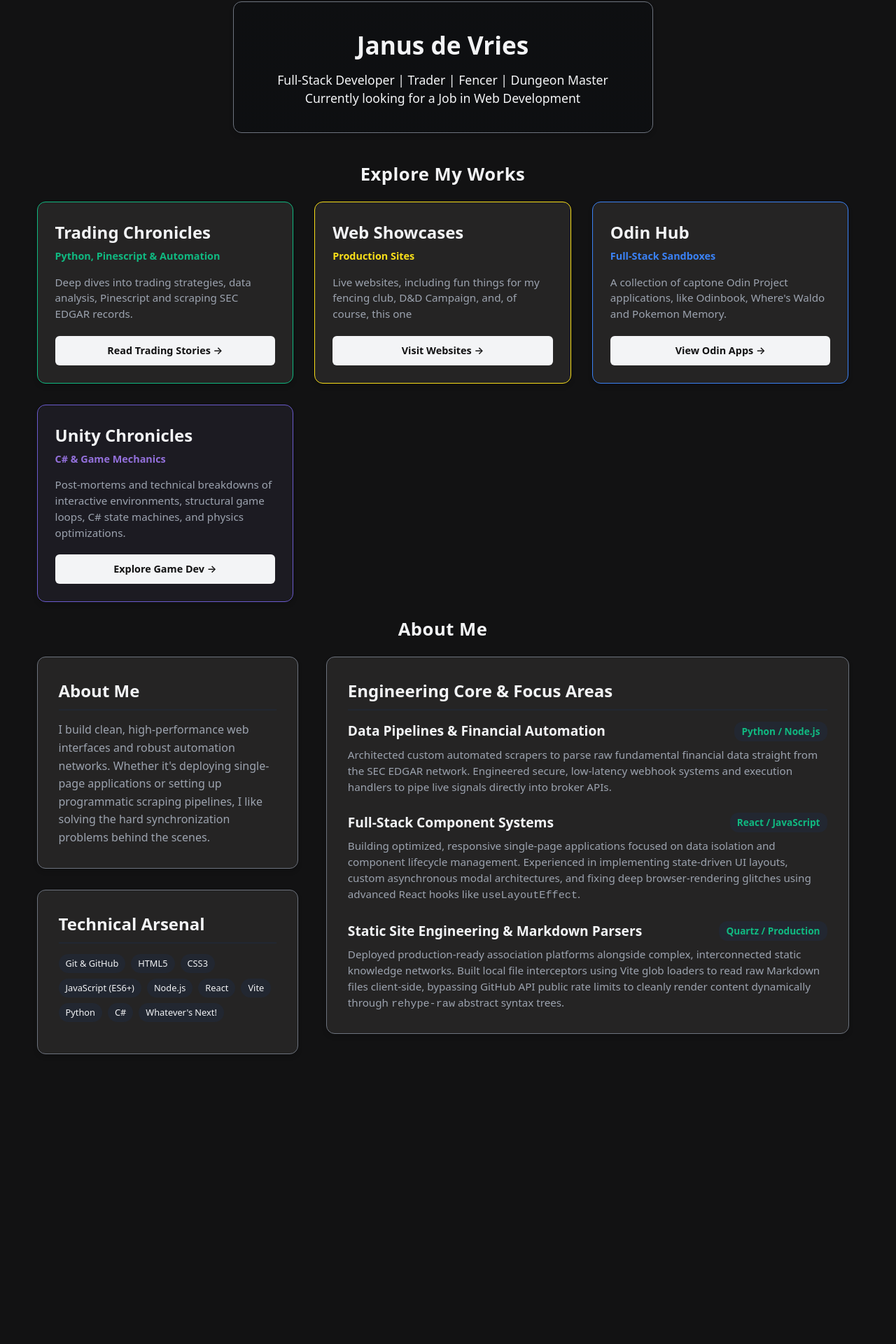
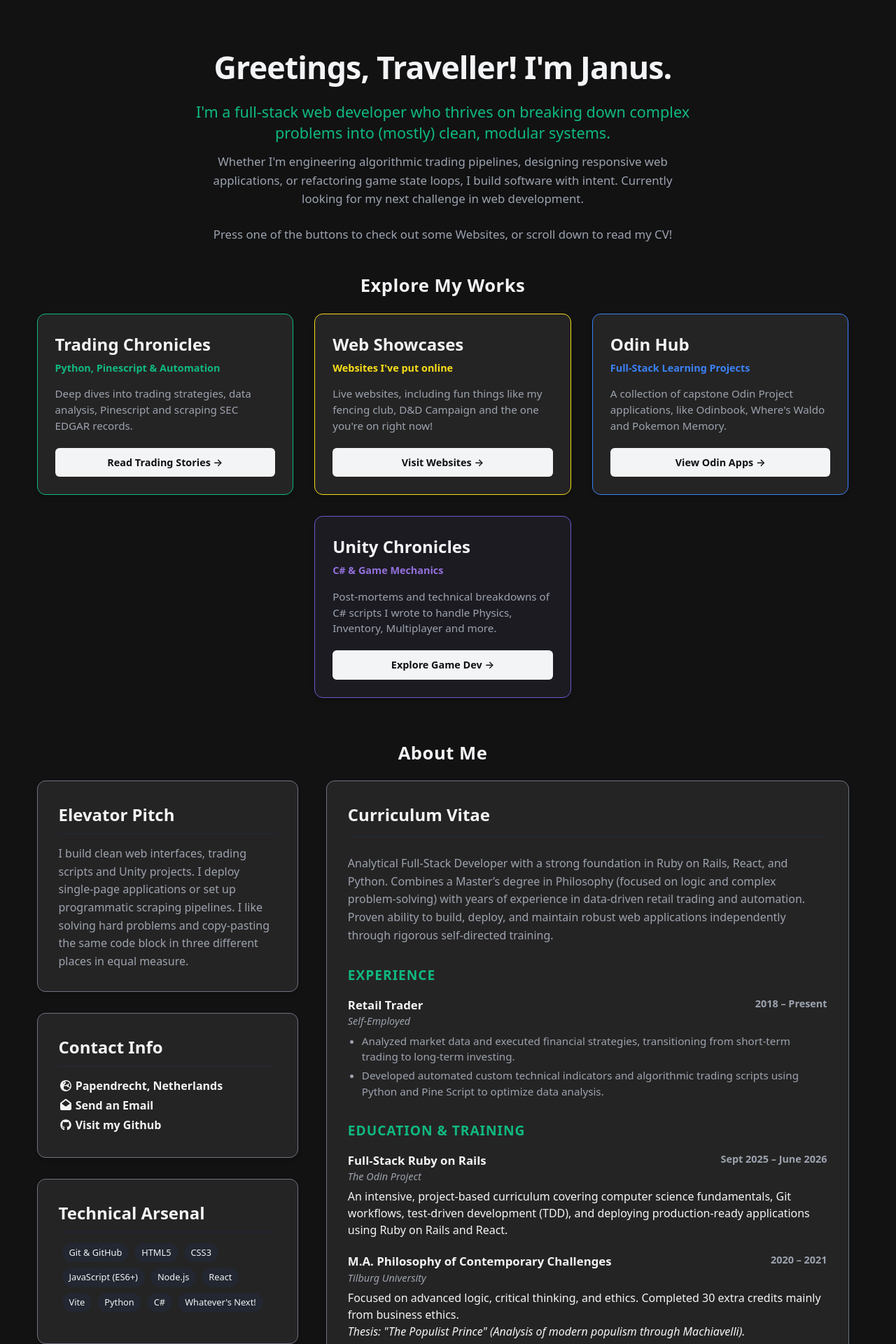
Before and after one commit to 1nf1n1t3f1r3/homepage, a React (Vite) app: page / in a window 1280 px wide. Shown: the part 118-2038 px from the top of the page at 70% size. Before the commit the page ends 1664 px from the top, so only its background shows below. Built offline with nearby package versions, Linux system fonts and the light colour scheme.

Commit message:
Added Contact Info and CV Added FontAwesome Icons

```diff
--- a/package.json
+++ b/package.json
@@ -10,6 +10,9 @@
     "preview": "vite preview"
   },
   "dependencies": {
+    "@fortawesome/free-brands-svg-icons": "^7.2.0",
+    "@fortawesome/free-solid-svg-icons": "^7.2.0",
+    "@fortawesome/react-fontawesome": "^3.3.1",
     "prismjs": "^1.30.0",
     "react": "^19.2.6",
     "react-dom": "^19.2.6",
--- a/src/index.css
+++ b/src/index.css
@@ -8,9 +8,7 @@
   font-display: swap; /* Tells the browser to show text immediately using a fallback font while downloading Norsebold */
 }
 
-/* ==========================================================================
-   1. THE DESIGN VAULT (Variables)
-   ========================================================================== */
+/* Variables */
 :root {
   /* Dark Canvas Colors */
   --bg-app: black;
@@ -47,11 +45,10 @@
   --accent-odin: #3b82f6; /* Blue */
   --accent-trading: #10b981; /* Emerald Green */
   --accent-unity: #ec4899; /* Pink/Purple */
+  --accent-main: #10b981;
 }
 
-/* ==========================================================================
-   2. MODERN LAYOUT RESET
-   ========================================================================== */
+/* CSS Reset */
 *,
 *::before,
 *::after {
@@ -104,11 +101,7 @@ svg {
   display: block;
 }
 
-/* ==========================================================================
-   3. UNIFIED FRAMEWORK (Shared Page Components)
-   ========================================================================== */
-
-/* src/index.css or your global layout file */
+/* Shared Page Components */
 html {
   scrollbar-gutter: stable;
 }
@@ -174,9 +167,7 @@ html {
   gap: 30px;
 }
 
-/* ==========================================================================
-   4. CARD COMPONENTS
-   ========================================================================== */
+/* Card Components */
 .projectCard {
   background: var(--card-bg-override, var(--bg-card));
   border: 1px solid var(--card-border-override, var(--border-white));
@@ -205,7 +196,7 @@ html {
 
 .projectSubtitle {
   font-size: 0.9rem;
-  color: var(--accent-odin); /* Hooked up to the sandbox theme variables */
+  color: var(--accent-odin);
   font-weight: 600;
   display: block;
   margin-bottom: 15px;
@@ -217,6 +208,8 @@ html {
   flex-wrap: wrap;
   gap: 8px;
   margin-bottom: 15px;
+  margin-left: 5px;
+  margin-right: 5px;
 }
 
 .techBadge {
@@ -233,11 +226,11 @@ html {
   font-size: 0.95rem;
   line-height: 1.5;
   margin: 0 0 20px 0;
-  flex-grow: 1; /* Automatically keeps card boundaries uniform */
+  flex-grow: 1;
 }
 
 .freeTierWarning {
-  background: #2c2514; /* Warm dark mode notification palette */
+  background: #2c2514;
   border: 1px solid #66541e;
   color: #ffe066;
   padding: 10px;
@@ -247,9 +240,7 @@ html {
   line-height: 1.4;
 }
 
-/* ==========================================================================
-   5. INTERACTIVE COMPONENT BUTTONS
-   ========================================================================== */
+/* Buttons */
 .cardActions {
   display: flex;
   gap: 12px;
@@ -268,7 +259,7 @@ html {
 }
 
 .btnPrimary {
-  background: var(--text-main); /* High contrast action button */
+  background: var(--text-main);
   color: var(--bg-app);
 }
 
--- a/src/pages/Home.jsx
+++ b/src/pages/Home.jsx
@@ -3,19 +3,41 @@ import React from "react";
 import styles from "./Home.module.css";
 import { Link } from "react-router-dom";
 
+import { FontAwesomeIcon } from "@fortawesome/react-fontawesome";
+import {
+  faEarthEurope,
+  faEnvelopeOpen,
+} from "@fortawesome/free-solid-svg-icons";
+
+import { faGithub, faLinkedin } from "@fortawesome/free-brands-svg-icons";
+
 function Home() {
   return (
     <main className="page-content">
       <div className="gridContainer">
-        <div className="pageHeaderBanner">
-          <h2>Janus de Vries</h2>
-          <p>Full-Stack Developer | Trader | Fencer | Dungeon Master</p>
-          <p>Currently looking for a Job in Web Development</p>
+        {/* HERO BANNER HEADER */}
+        <div className={styles.heroGreetingBlock}>
+          <h1>Greetings, Traveller! I'm Janus.</h1>
+          <p className={styles.heroSubheading}>
+            I'm a full-stack web developer who thrives on breaking down complex
+            problems into (mostly) clean, modular systems.
+          </p>
+          <p className={styles.heroStatusText}>
+            Whether I'm engineering algorithmic trading pipelines, designing
+            responsive web applications, or refactoring game state loops, I
+            build software with intent. Currently looking for my next challenge
+            in web development.
+          </p>
+          <br />
+          <p className={styles.heroStatusText}>
+            Press one of the buttons to check out some Websites, or scroll down
+            to read my CV!
+          </p>
         </div>
         <h3 className={styles.sectionTitle}>Explore My Works</h3>
         {/* Portal Section */}
         <section className={styles.portalSection}>
-          <div className="projectsGrid">
+          <div className={styles.projectsGrid}>
             {/* Trading Stories */}
             <div
               className="projectCard"
@@ -58,12 +80,12 @@ function Home() {
                   className="projectSubtitle"
                   style={{ color: "var(--card-mdf-border)" }}
                 >
-                  Production Sites
+                  Websites I've put online
                 </span>
               </div>
               <p className="projectDescription">
-                Live websites, including fun things for my fencing club, D&D
-                Campaign, and, of course, this one{" "}
+                Live websites, including fun things like my fencing club, D&D
+                Campaign and the one you're on right now!{" "}
               </p>
               <div className="cardActions">
                 <Link to="/mywebsites" className="btn btnPrimary">
@@ -82,10 +104,12 @@ function Home() {
             >
               <div className="cardHeader">
                 <h3>Odin Hub</h3>
-                <span className="projectSubtitle">Full-Stack Sandboxes</span>
+                <span className="projectSubtitle">
+                  Full-Stack Learning Projects
+                </span>
               </div>
               <p className="projectDescription">
-                A collection of captone Odin Project applications, like
+                A collection of capstone Odin Project applications, like
                 Odinbook, Where's Waldo and Pokemon Memory.
               </p>
               <div className="cardActions">
@@ -109,9 +133,8 @@ function Home() {
                 </span>
               </div>
               <p className="projectDescription">
-                Post-mortems and technical breakdowns of interactive
-                environments, structural game loops, C# state machines, and
-                physics optimizations.
+                Post-mortems and technical breakdowns of C# scripts I wrote to
+                handle Physics, Inventory, Multiplayer and more.
               </p>
               <div className="cardActions">
                 <Link to="/unity" className="btn btnPrimary">
@@ -128,14 +151,69 @@ function Home() {
           {/* LEFT SIDEBAR: Personal Details & Core Tech Stack */}
           <section className={styles.sidebarColumn}>
             <div className={styles.profileSection}>
-              <h3>About Me</h3>
+              <h3>Elevator Pitch</h3>
               <p className={styles.bioText}>
-                I build clean, high-performance web interfaces and robust
-                automation networks. Whether it's deploying single-page
-                applications or setting up programmatic scraping pipelines, I
-                like solving the hard synchronization problems behind the
-                scenes.
+                I build clean web interfaces, trading scripts and Unity
+                projects. I deploy single-page applications or set up
+                programmatic scraping pipelines. I like solving hard problems
+                and copy-pasting the same code block in three different places
+                in equal measure.
               </p>
+            </div>
+
+            {/* Contact Details Box */}
+            <div className={styles.profileSection}>
+              <h3>Contact Info</h3>
+              <ul className={styles.contactList}>
+                <li>
+                  <a
+                    href="https://www.google.com/maps/search/?api=1&query=Papendrecht,+Netherlands"
+                    target="_blank"
+                    rel="noreferrer"
+                  >
+                    <FontAwesomeIcon
+                      icon={faEarthEurope}
+                      className={styles.contactIcon}
+                    />
+                    <strong> Papendrecht, Netherlands</strong>
+                  </a>
+                </li>
+                <li>
+                  <a href="mailto:jdv97@outlook.com">
+                    <strong>
+                      {" "}
+                      <FontAwesomeIcon
+                        icon={faEnvelopeOpen}
+                        className={styles.contactIcon}
+                      />{" "}
+                      Send an Email
+                    </strong>
+                  </a>
+                </li>
+                <li>
+                  <a href="https://github.com/1nf1n1t3f1r3/">
+                    {" "}
+                    <strong>
+                      {" "}
+                      <FontAwesomeIcon
+                        icon={faGithub}
+                        className={styles.contactIcon}
+                      />{" "}
+                      Visit my Github
+                    </strong>
+                  </a>
+                </li>
+                {/* <li>
+                  <FontAwesomeIcon
+                    icon={faLinkedin}
+                    className={styles.contactIcon}
+                  />
+                  <a href="https://github.com/1nf1n1t3f1r3/">
+                    {" "}
+                    <strong> Visit my LinkedIn</strong>
+                  </a>
+                </li> */}
+              </ul>
             </div>
 
             <div className={styles.stackSection}>
@@ -159,60 +237,106 @@ function Home() {
             </div>
           </section>
 
-          {/* RIGHT COLUMN: Engineering Focal Points */}
+          {/* RIGHT COLUMN: Curriculum Vitae Main Data */}
           <section className={styles.mainChronicleColumn}>
             <div className={styles.chronicleCard}>
-              <h3>Engineering Core & Focus Areas</h3>
-
-              {/* Focal Point 1: Data Infrastructure */}
-              <div className={styles.timelineItem}>
-                <div className={styles.timelineHeader}>
-                  <h4>Data Pipelines & Financial Automation</h4>
-                  <span className={styles.timelineDate}>Python / Node.js</span>
-                </div>
-                <p>
-                  Architected custom automated scrapers to parse raw fundamental
-                  financial data straight from the SEC EDGAR network. Engineered
-                  secure, low-latency webhook systems and execution handlers to
-                  pipe live signals directly into broker APIs.
-                </p>
+              <div className={styles.cvHeaderBlock}>
+                <h3>Curriculum Vitae</h3>
               </div>
 
-              {/* Focal Point 2: Modern Web Architecture */}
-              <div className={styles.timelineItem}>
-                <div className={styles.timelineHeader}>
-                  <h4>Full-Stack Component Systems</h4>
-                  <span className={styles.timelineDate}>
-                    React / JavaScript
-                  </span>
+              <p className={styles.bioText} style={{ marginBottom: "30px" }}>
+                Analytical Full-Stack Developer with a strong foundation in Ruby
+                on Rails, React, and Python. Combines a Master’s degree in
+                Philosophy (focused on logic and complex problem-solving) with
+                years of experience in data-driven retail trading and
+                automation. Proven ability to build, deploy, and maintain robust
+                web applications independently through rigorous self-directed
+                training.
+              </p>
+
+              {/* Section: Experience */}
+              <div className={styles.cvSection}>
+                <h4 className={styles.cvSectionTitle}>Experience</h4>
+
+                <div className={styles.cvItem}>
+                  <div className={styles.cvItemHeader}>
+                    <strong>Retail Trader</strong>
+                    <span className={styles.cvDate}>2018 – Present</span>
+                  </div>
+                  <span className={styles.cvCompany}>Self-Employed</span>
+                  <ul className={styles.cvBulletList}>
+                    <li>
+                      Analyzed market data and executed financial strategies,
+                      transitioning from short-term trading to long-term
+                      investing.
+                    </li>
+                    <li>
+                      Developed automated custom technical indicators and
+                      algorithmic trading scripts using Python and Pine Script
+                      to optimize data analysis.
+                    </li>
+                  </ul>
                 </div>
-                <p>
-                  Building optimized, responsive single-page applications
-                  focused on data isolation and component lifecycle management.
-                  Experienced in implementing state-driven UI layouts, custom
-                  asynchronous modal architectures, and fixing deep
-                  browser-rendering glitches using advanced React hooks like{" "}
-                  <code>useLayoutEffect</code>.
-                </p>
               </div>
 
-              {/* Focal Point 3: Static Site Pipelines */}
-              <div className={styles.timelineItem}>
-                <div className={styles.timelineHeader}>
-                  <h4>Static Site Engineering & Markdown Parsers</h4>
-                  <span className={styles.timelineDate}>
-                    Quartz / Production
-                  </span>
+              {/* Section: Education & Training */}
+              <div className={styles.cvSection}>
+                <h4 className={styles.cvSectionTitle}>Education & Training</h4>
+
+                {/* The Odin Project */}
+                <div className={styles.cvItem}>
+                  <div className={styles.cvItemHeader}>
+                    <strong>Full-Stack Ruby on Rails</strong>
+                    <span className={styles.cvDate}>Sept 2025 – June 2026</span>
+                  </div>
+                  <span className={styles.cvCompany}>The Odin Project</span>
+                  <p className={styles.cvDescription}>
+                    An intensive, project-based curriculum covering computer
+                    science fundamentals, Git workflows, test-driven development
+                    (TDD), and deploying production-ready applications using
+                    Ruby on Rails and React.
+                  </p>
                 </div>
-                <p>
-                  Deployed production-ready association platforms alongside
-                  complex, interconnected static knowledge networks. Built local
-                  file interceptors using Vite glob loaders to read raw Markdown
-                  files client-side, bypassing GitHub API public rate limits to
-                  cleanly render content dynamically through{" "}
-                  <code>rehype-raw</code> abstract syntax trees.
-                </p>
+
+                {/* Master's */}
+                <div className={styles.cvItem}>
+                  <div className={styles.cvItemHeader}>
+                    <strong>M.A. Philosophy of Contemporary Challenges</strong>
+                    <span className={styles.cvDate}>2020 – 2021</span>
+                  </div>
+                  <span className={styles.cvCompany}>Tilburg University</span>
+                  <p className={styles.cvDescription}>
+                    Focused on advanced logic, critical thinking, and ethics.
+                    Completed 30 extra credits mainly from business ethics.
+                    <br />
+                    <em>
+                      Thesis: "The Populist Prince" (Analysis of modern populism
+                      through Machiavelli).
+                    </em>
+                  </p>
+                </div>
+
+                {/* Bachelor's */}
+                <div className={styles.cvItem}>
+                  <div className={styles.cvItemHeader}>
+                    <strong>
+                      B.A. Liberal Arts and Sciences (Humanities Major)
+                    </strong>
+                    <span className={styles.cvDate}>2015 – 2018</span>
+                  </div>
+                  <span className={styles.cvCompany}>Tilburg University</span>
+                  <p className={styles.cvDescription}>
+                    Multidisciplinary program emphasizing research
+                    methodologies, structured argumentation, and system
+                    analysis.
+                  </p>
+                </div>
               </div>
+
+              <h4 className={styles.cvSectionTitle}>Download as PDF</h4>
+              <a href="/downloads/CV.pdf" download className="btn btnSecondary">
+                📄 Download PDF CV
+              </a>
             </div>
           </section>
         </div>
--- a/src/pages/Home.module.css
+++ b/src/pages/Home.module.css
@@ -1,4 +1,37 @@
 /* src/pages/Home.module.css */
+
+/* src/pages/Home.module.css */
+
+.heroGreetingBlock {
+  text-align: center;
+  max-width: 800px;
+  margin: 60px auto 40px auto; /* Centered layout with strong vertical margins */
+  padding: 0 20px;
+}
+
+.heroGreetingBlock h1 {
+  font-size: 2.8rem;
+  color: var(--text-main);
+  margin-bottom: 16px;
+  font-weight: 800;
+  letter-spacing: -0.02em;
+}
+
+.heroSubheading {
+  font-size: 1.35rem;
+  color: var(--accent-main);
+  font-weight: 500;
+  line-height: 1.4;
+  margin-bottom: 12px;
+}
+
+.heroStatusText {
+  font-size: 1.05rem;
+  color: var(--text-muted);
+  line-height: 1.6;
+  max-width: 680px;
+  margin: 0 auto;
+}
 
 .resumeLayout {
   display: grid;
@@ -16,8 +49,8 @@
 .profileSection,
 .stackSection,
 .chronicleCard {
-  background: #252424; /* Matches your --bg-card token */
-  border: 1px solid #6d737e; /* Matches your --border-white token */
+  background: var(--bg-card); /* Matches your --bg-card token */
+  border: 1px solid var(--border-white); /* Matches your --border-white token */
   border-radius: 12px;
   padding: 30px;
   box-shadow: 0 4px 6px rgba(0, 0, 0, 0.15);
@@ -73,18 +106,15 @@
   font-size: 0.95rem;
 }
 
-/* src/pages/Home.module.css */
-
-.portalSection {
+.projectsGrid {
   display: grid;
-  grid-template-columns: repeat(auto-fit, minmax(320px, 1fr));
-  gap: 24px;
-  margin-top: 20px;
-  margin-bottom: 20px;
+  grid-template-columns: repeat(3, 1fr);
+  gap: 30px;
+  margin-bottom: 60px;
 }
 
-.portalSection > div:last-child {
-  grid-column: 1 / -1;
+.projectsGrid > :last-child:nth-child(3n + 1) {
+  grid-column: 2;
 }
 
 .sectionTitle {
@@ -102,10 +132,97 @@
   margin: 40px 0;
 }
 
-/* 🚀 MOBILE ADAPTATION SAFETY BOX */
+/* CV */
+
+.cvHeaderBlock {
+  display: flex;
+  justify-content: space-between;
+  align-items: center;
+  border-bottom: 2px solid var(--border-subtle);
+  padding-bottom: 12px;
+  margin-bottom: 25px;
+}
+
+.cvHeaderBlock h3 {
+  margin: 0;
+  border: none;
+  padding: 0;
+}
+
+.cvSection {
+  margin-bottom: 30px;
+}
+
+.cvSection:last-child {
+  margin-bottom: 0;
+}
+
+.cvSectionTitle {
+  font-size: 1.2rem;
+  color: var(--accent-main);
+  text-transform: uppercase;
+  letter-spacing: 0.05em;
+  margin-bottom: 15px;
+}
+
+.cvItem {
+  margin-bottom: 20px;
+}
+
+.cvItemHeader {
+  display: flex;
+  justify-content: space-between;
+  font-size: 1.05rem;
+  color: var(--text-main);
+}
+
+.cvCompany {
+  display: block;
+  font-size: 0.9rem;
+  color: var(--text-muted);
+  font-style: italic;
+  margin-bottom: 6px;
+}
+
+.cvDate {
+  font-size: 0.9rem;
+  font-weight: 600;
+  color: var(--text-muted);
+}
+
+.cvBulletList {
+  margin: 0;
+  padding-left: 20px;
+  color: var(--text-muted);
+  font-size: 0.95rem;
+  line-height: 1.5;
+}
+
+.cvBulletList li {
+  margin-bottom: 4px;
+}
+
+.contactList {
+  list-style: none;
+  padding: 0;
+  margin: 0;
+}
+
+.contactList li {
+  margin-bottom: 4px;
+}
+
+.techBadgeContainer {
+  display: grid;
+  flex-wrap: wrap;
+  gap: 8px;
+  padding-top: 8px;
+}
+
+/*  MOBILE ADAPTATION SAFETY BOX */
 @media (max-width: 768px) {
   .resumeLayout {
-    grid-template-columns: 1fr; /* Stacks column layers elegantly into a single column line on phones */
+    grid-template-columns: 1fr;
     gap: 20px;
   }
 }
```
Also changed, not shown: src/content/Lich_of_Leilon.md (+4 -2 lines), 2 other files (tests, documents, lock files or other folders).
